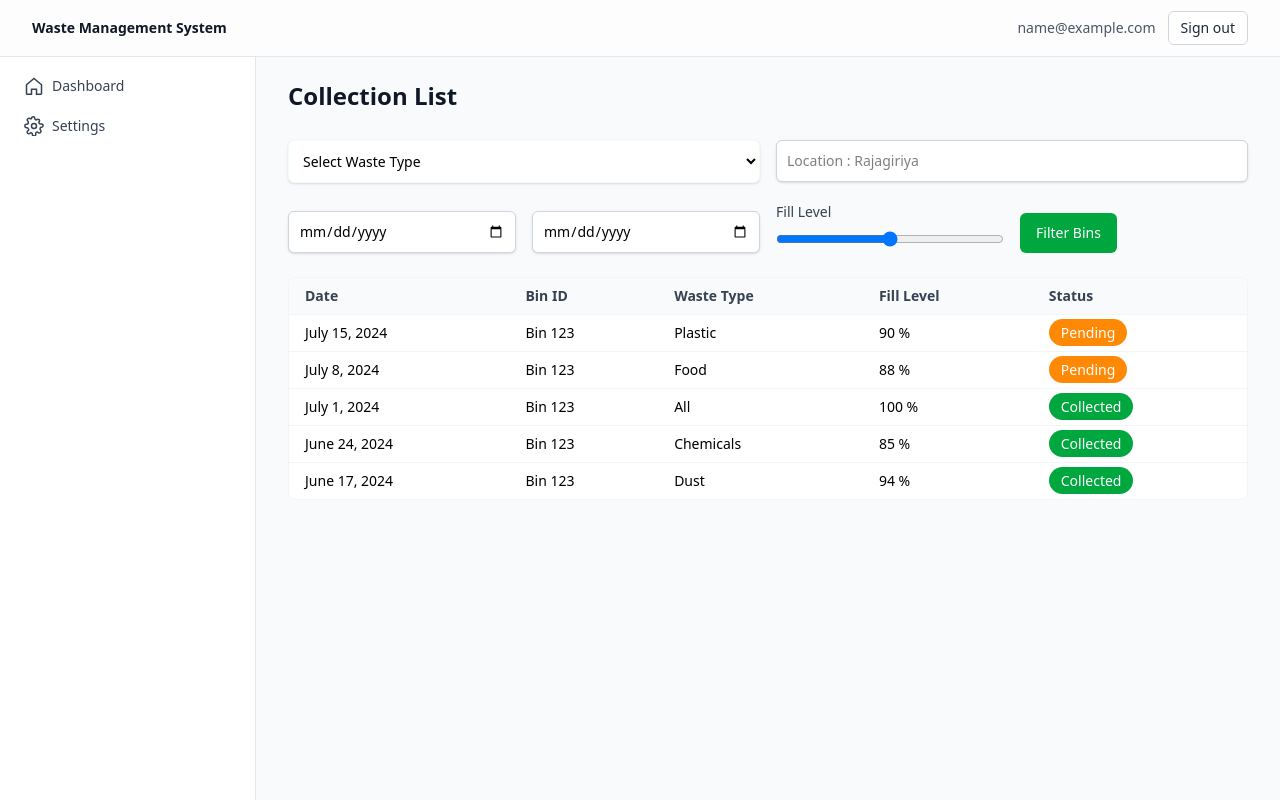
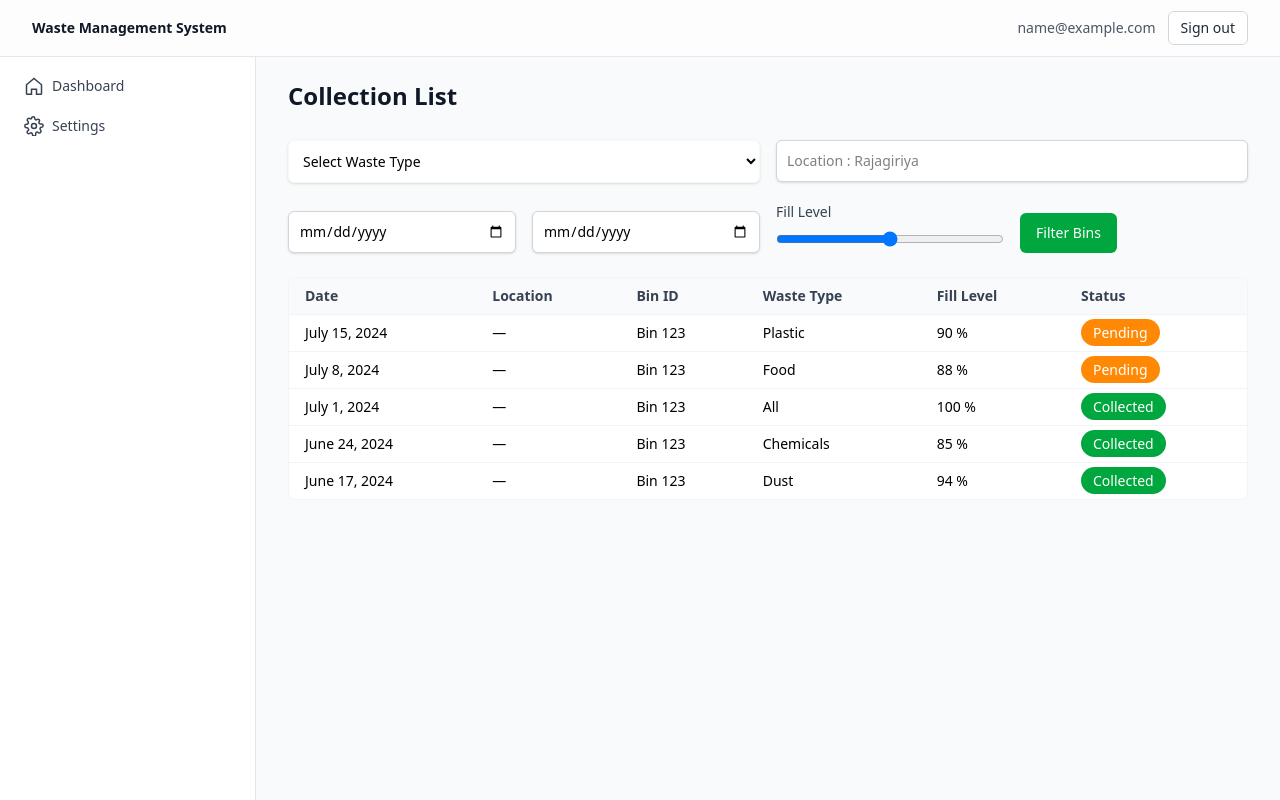
Before and after one commit to thisaru01/waste-management-system, a React app in the folder frontend/: page /collection-history in a window 1280 px wide. Built offline with nearby package versions, Linux system fonts and the light colour scheme; no server answers; sample sign-in values are in the browser's storage; the HTML template or start-up script is replaced by a standard one.

Commit message:
Add location column

```diff
--- a/frontend/src/pages/CollectionHistory.jsx
+++ b/frontend/src/pages/CollectionHistory.jsx
@@ -53,6 +53,7 @@ export default function CollectionHistory() {
             <THead>
               <tr>
                 <TH>Date</TH>
+                <TH>Location</TH>
                 <TH>Bin ID</TH>
                 <TH>Waste Type</TH>
                 <TH>Fill Level</TH>
@@ -63,6 +64,7 @@ export default function CollectionHistory() {
               {records.map((r, i) => (
                 <tr key={i} className="border-t">
                   <TD className="py-4">{r.date}</TD>
+                  <TD className="py-4">{r.location?.description ?? r.location ?? '—'}</TD>
                   <TD className="py-4">{r.id}</TD>
                   <TD className="py-4">{r.type}</TD>
                   <TD className="py-4">{r.fill}</TD>
```
